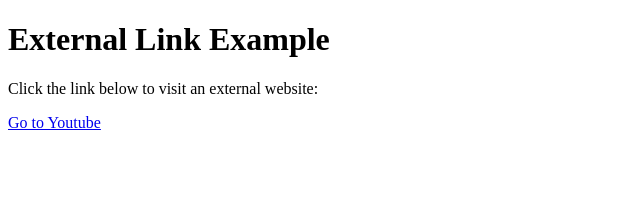
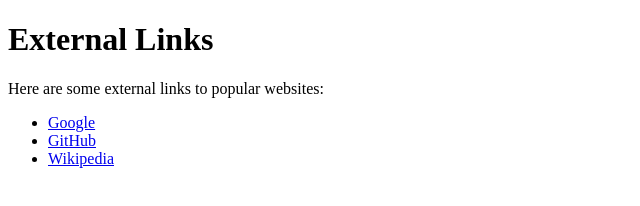
Before and after one commit to hellybrine/web-tech-assign, a plain HTML site: page external-link.html in a window 1280 px wide. Shown: the whole page, without its empty margins (0-640 px from the left). Drawn offline with Linux system fonts and the light colour scheme.

Commit message:
external-link.html

```diff
--- a/external-link.html
+++ b/external-link.html
@@ -3,11 +3,15 @@
 <head>
     <meta charset="UTF-8">
     <meta name="viewport" content="width=device-width, initial-scale=1.0">
-    <title>External Link</title>
+    <title>External Links Example</title>
 </head>
 <body>
-    <h1>External Link Example</h1>
-    <p>Click the link below to visit an external website:</p>
-    <p><a href="https://www.youtube.com" target="_blank">Go to Youtube</a></p>
+    <h1>External Links</h1>
+    <p>Here are some external links to popular websites:</p>
+    <ul>
+        <li><a href="https://www.google.com" target="_blank">Google</a></li>
+        <li><a href="https://www.github.com" target="_blank">GitHub</a></li>
+        <li><a href="https://www.wikipedia.org" target="_blank">Wikipedia</a></li>
+    </ul>
 </body>
 </html>
```
